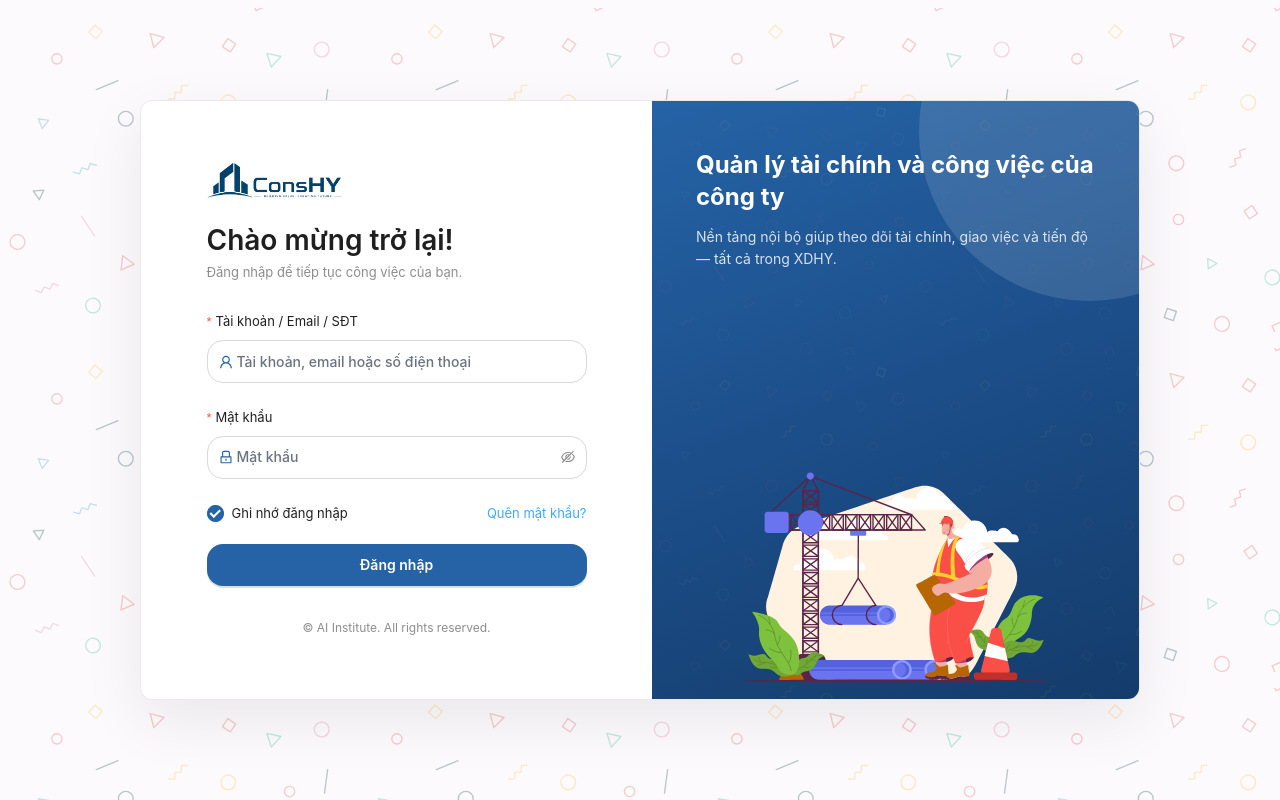
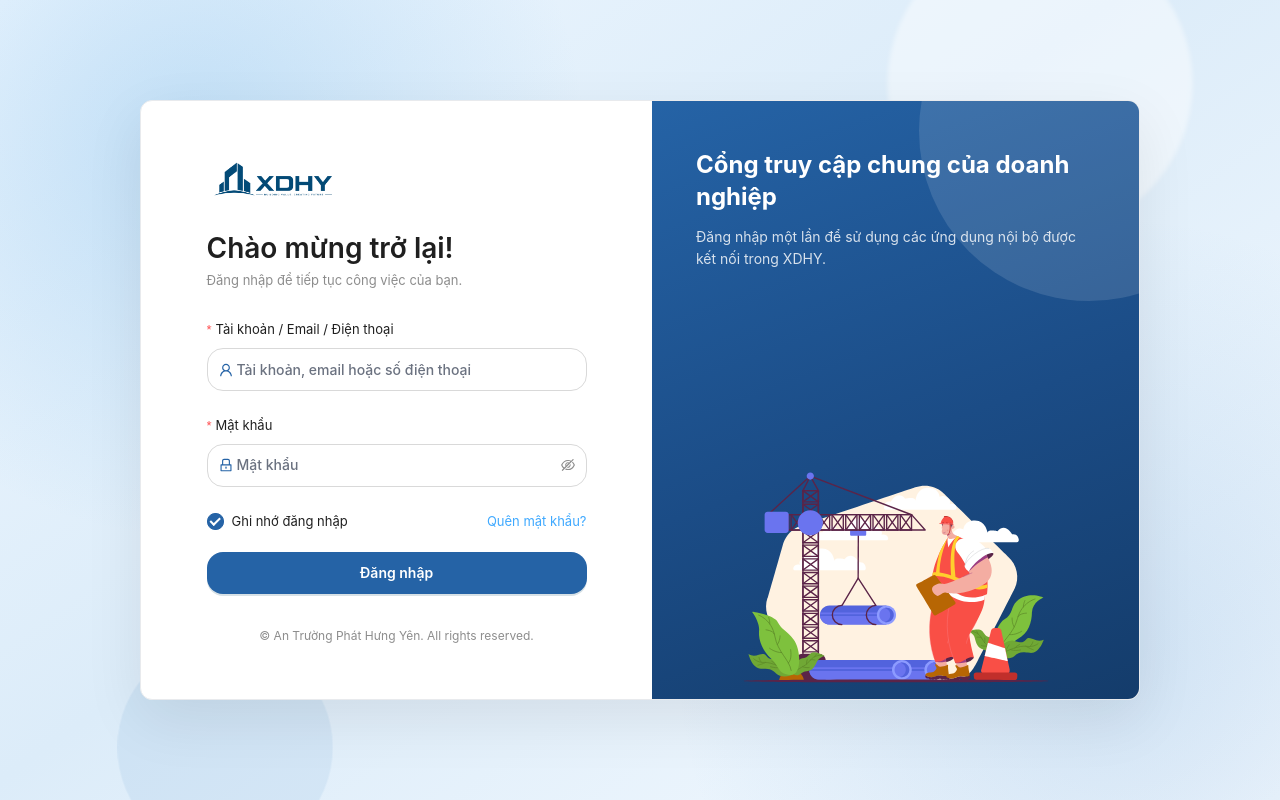
Before and after one commit to minhdra/xdhy-sso-web, a React (Vite) app: page /login in a window 1280 px wide. Built offline with nearby package versions, Linux system fonts and the light colour scheme; no server answers.

Commit message:
feat: cập nhật nhận diện và giao diện SSO

```diff
--- a/src/index.css
+++ b/src/index.css
@@ -59,7 +59,10 @@ body {
   display: flex;
   align-items: center;
   justify-content: center;
-  background-color: var(--color-page-bg);
+  background:
+    radial-gradient(circle at 15% 18%, rgba(114, 181, 232, 0.34), transparent 31%),
+    radial-gradient(circle at 87% 82%, rgba(78, 143, 205, 0.2), transparent 34%),
+    linear-gradient(145deg, #eef7ff 0%, #dcecf9 46%, #f5faff 100%);
   padding: 16px;
   overflow-y: auto;
   overflow-x: hidden;
@@ -67,12 +70,47 @@ body {
 .page::before {
   content: '';
   position: absolute;
-  inset: 0;
-  background-image: url('./assets/animation-svg.svg');
-  background-repeat: repeat;
-  background-size: 340px;
-  opacity: 0.3;
+  width: clamp(180px, 24vw, 360px);
+  aspect-ratio: 1;
+  top: -9%;
+  right: 7%;
+  border-radius: 50%;
+  background: rgba(255, 255, 255, 0.44);
+  filter: blur(2px);
+  animation: login-orb-drift 12s ease-in-out infinite alternate;
   pointer-events: none;
+}
+.page::after {
+  content: '';
+  position: absolute;
+  width: clamp(130px, 17vw, 250px);
+  aspect-ratio: 1;
+  bottom: -7%;
+  left: 9%;
+  border-radius: 50%;
+  background: rgba(77, 148, 207, 0.1);
+  animation: login-orb-drift 16s ease-in-out -4s infinite alternate-reverse;
+  pointer-events: none;
+}
+:root[data-theme='dark'] .page {
+  background:
+    radial-gradient(circle at 16% 17%, rgba(37, 99, 166, 0.24), transparent 32%),
+    radial-gradient(circle at 86% 82%, rgba(46, 112, 174, 0.14), transparent 35%),
+    linear-gradient(145deg, #111a24 0%, #172536 48%, #101720 100%);
+}
+@keyframes login-orb-drift {
+  from {
+    transform: translate3d(-10px, -8px, 0) scale(0.96);
+  }
+  to {
+    transform: translate3d(22px, 16px, 0) scale(1.04);
+  }
+}
+@media (prefers-reduced-motion: reduce) {
+  .page::before,
+  .page::after {
+    animation: none;
+  }
 }
 
 .card {
@@ -114,9 +152,19 @@ body {
   margin: 0 auto;
 }
 .logo {
-  height: 36px;
+  width: auto;
+  height: 52px;
+  max-width: 220px;
+  object-fit: contain;
+  object-position: left center;
   margin-bottom: 24px;
   display: block;
+}
+@media (max-width: 576px) {
+  .logo {
+    height: 46px;
+    max-width: 200px;
+  }
 }
 .footer {
   display: block;
@@ -151,15 +199,6 @@ body {
   height: 340px;
   border-radius: 50%;
   background: rgba(255, 255, 255, 0.12);
-  pointer-events: none;
-}
-.illustrationSide::after {
-  content: '';
-  position: absolute;
-  inset: 0;
-  background-image: url('./assets/animation-svg.svg');
-  background-size: 260px;
-  opacity: 0.07;
   pointer-events: none;
 }
 @media (max-width: 768px) {
@@ -269,7 +308,7 @@ icon ~24px - icon badge 34px của mình rộng hơn nên phải tự nới marg
   max-width: 1120px;
   margin: 0 auto;
   padding: 0 28px;
-  height: 60px;
+  height: 72px;
   display: flex;
   align-items: center;
   justify-content: space-between;
@@ -299,7 +338,10 @@ icon ~24px - icon badge 34px của mình rộng hơn nên phải tự nới marg
   outline-offset: 2px;
 }
 .ssoHeader-brand img {
-  height: 26px;
+  width: auto;
+  height: 40px;
+  max-width: 170px;
+  object-fit: contain;
 }
 .ssoHeader-right {
   display: flex;
@@ -352,6 +394,11 @@ icon ~24px - icon badge 34px của mình rộng hơn nên phải tự nới marg
   }
   .ssoHeader-inner {
     padding: 0 16px;
+    height: 64px;
+  }
+  .ssoHeader-brand img {
+    height: 34px;
+    max-width: 145px;
   }
 }
 
@@ -494,13 +541,16 @@ icon ~24px - icon badge 34px của mình rộng hơn nên phải tự nới marg
   color: var(--color-primary);
 }
 .ssoAppCard-desc {
+  display: -webkit-box;
   margin-top: 2px;
   font-size: 12.5px;
   line-height: 1.45;
   color: var(--color-text-secondary);
   overflow: hidden;
   text-overflow: ellipsis;
-  white-space: nowrap;
+  -webkit-box-orient: vertical;
+  -webkit-line-clamp: 3;
+  line-clamp: 3;
 }
 .ssoAppCard-action {
   display: inline-flex;
--- a/src/pages/LoginPage.tsx
+++ b/src/pages/LoginPage.tsx
@@ -222,7 +222,7 @@ export default function LoginPage() {
                     </Typography.Text>
 
                     <Form form={loginForm} layout="vertical" onFinish={handleLogin}>
-                      <Form.Item name="username" label="Tài khoản / Email / SĐT" rules={RULES_FORM.required}>
+                      <Form.Item name="username" label="Tài khoản / Email / Điện thoại" rules={RULES_FORM.required}>
                         <Input
                           size="large"
                           placeholder="Tài khoản, email hoặc số điện thoại"
@@ -303,14 +303,14 @@ export default function LoginPage() {
               </>
             )}
             <Typography.Text type="secondary" className="footer">
-              © AI Institute. All rights reserved.
+              © An Trường Phát Hưng Yên. All rights reserved.
             </Typography.Text>
           </div>
         </div>
         <div className="illustrationSide">
           <div className="illustrationCopy">
-            <h2>Quản lý tài chính và công việc của công ty</h2>
-            <p>Nền tảng nội bộ giúp theo dõi tài chính, giao việc và tiến độ — tất cả trong {BRAND_NAME}.</p>
+            <h2>Cổng truy cập chung của doanh nghiệp</h2>
+            <p>Đăng nhập một lần để sử dụng các ứng dụng nội bộ được kết nối trong {BRAND_NAME}.</p>
           </div>
           <div ref={illustrationRef} className="illustrationAnim" />
         </div>
--- a/src/pages/ResetPasswordPage.tsx
+++ b/src/pages/ResetPasswordPage.tsx
@@ -128,7 +128,7 @@ export default function ResetPasswordPage() {
               </>
             )}
             <Typography.Text type="secondary" className="footer">
-              © AI Institute. All rights reserved.
+              © An Trường Phát Hưng Yên. All rights reserved.
             </Typography.Text>
           </div>
         </div>
```
Also changed, not shown: public/logo.png, 1 other file (tests, documents, lock files or other folders).
